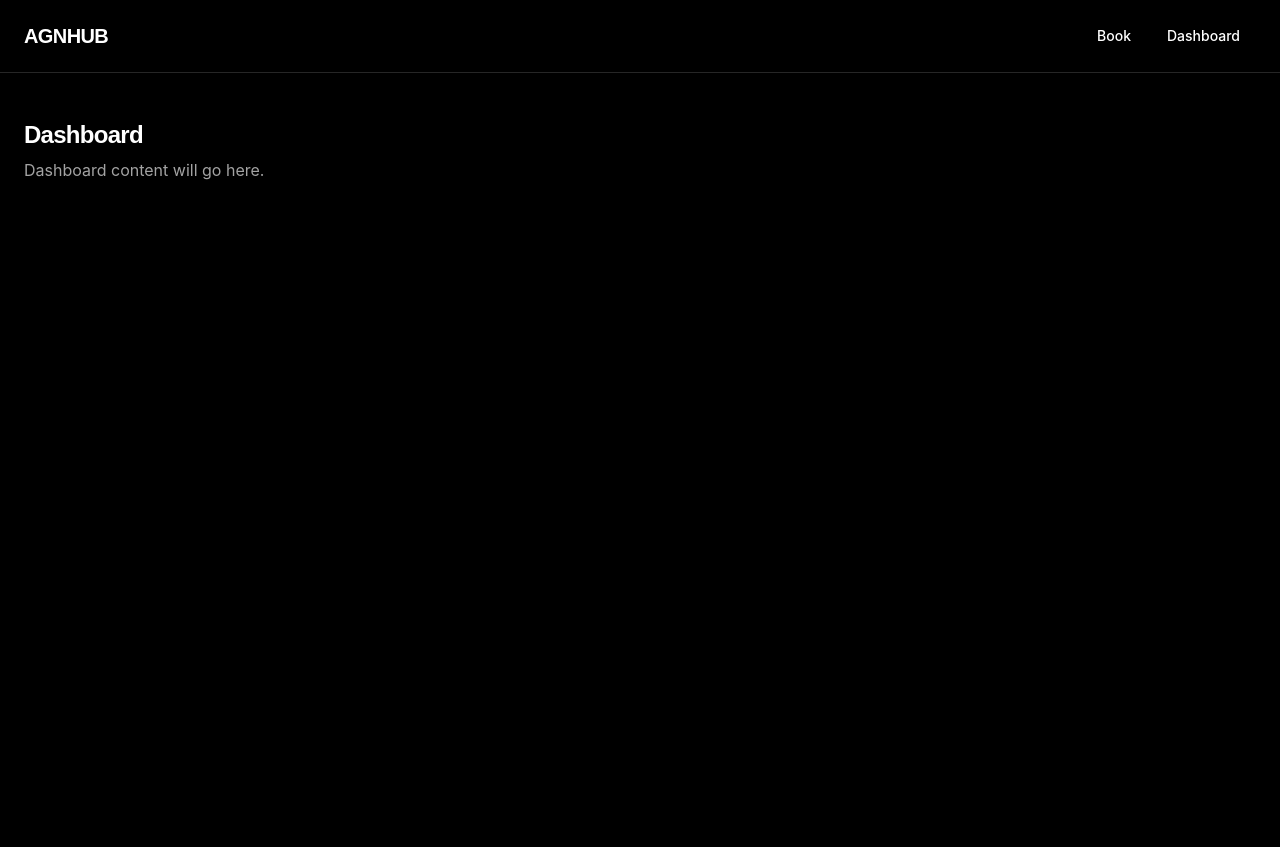
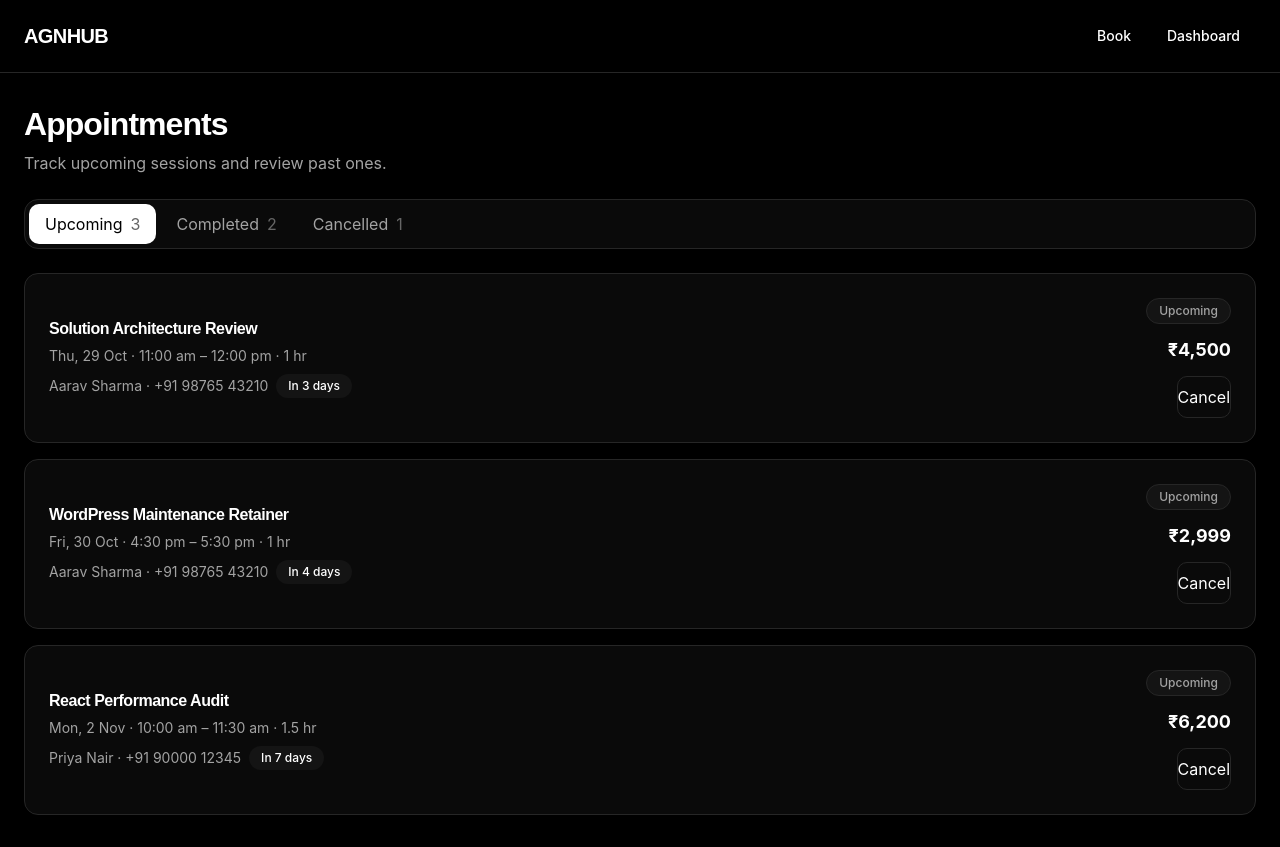
Before and after one commit to ankitbareth-dev/assessment-agn-hub, a React (Vite) app: page /dashboard in a window 1280 px wide. Before the commit the page ends 800 px from the top, so only its background shows below. Built offline with nearby package versions, Linux system fonts and the light colour scheme.

Commit message:
update dashboard with mock data

```diff
--- a/src/pages/Dashboard.tsx
+++ b/src/pages/Dashboard.tsx
@@ -1,10 +1,125 @@
+type Appointment = {
+  id: number;
+  title: string;
+  date: string;
+  time: string;
+  duration: string;
+  client: string;
+  phone: string;
+  inDays: string;
+  price: string;
+};
+
+const UPCOMING: Appointment[] = [
+  {
+    id: 1,
+    title: "Solution Architecture Review",
+    date: "Thu, 29 Oct",
+    time: "11:00 am – 12:00 pm",
+    duration: "1 hr",
+    client: "Aarav Sharma",
+    phone: "+91 98765 43210",
+    inDays: "In 3 days",
+    price: "₹4,500",
+  },
+  {
+    id: 2,
+    title: "WordPress Maintenance Retainer",
+    date: "Fri, 30 Oct",
+    time: "4:30 pm – 5:30 pm",
+    duration: "1 hr",
+    client: "Aarav Sharma",
+    phone: "+91 98765 43210",
+    inDays: "In 4 days",
+    price: "₹2,999",
+  },
+  {
+    id: 3,
+    title: "React Performance Audit",
+    date: "Mon, 2 Nov",
+    time: "10:00 am – 11:30 am",
+    duration: "1.5 hr",
+    client: "Priya Nair",
+    phone: "+91 90000 12345",
+    inDays: "In 7 days",
+    price: "₹6,200",
+  },
+];
+
+const TABS = [
+  { label: "Upcoming", count: 3, active: true },
+  { label: "Completed", count: 2, active: false },
+  { label: "Cancelled", count: 1, active: false },
+];
+
 export default function Dashboard() {
   return (
-    <main className="mx-auto max-w-(--container-width) px-(--space-6) py-(--space-12)">
-      <h1 className="text-2xl font-bold">Dashboard</h1>
+    <main className="mx-auto w-full max-w-(--container-width) px-(--space-6) py-(--space-8)">
+      <h1 className="text-[clamp(1.75rem,2.5vw,2.25rem)] font-extrabold">
+        Appointments
+      </h1>
       <p className="mt-(--space-2) text-(--color-text-secondary)">
-        Dashboard content will go here.
+        Track upcoming sessions and review past ones.
       </p>
+
+      <div className="mt-(--space-6) flex w-full items-center gap-(--space-1) overflow-x-auto rounded-lg border border-(--color-border) bg-(--color-surface) p-(--space-1) scrollbar-none [&::-webkit-scrollbar]:hidden">
+        {TABS.map((tab) => (
+          <button
+            key={tab.label}
+            type="button"
+            className={[
+              "flex shrink-0 items-center gap-(--space-2) whitespace-nowrap rounded-md px-(--space-4) py-(--space-2) text-sm font-medium [transition:var(--transition-fast)]",
+              tab.active
+                ? "bg-(--color-primary) text-(--color-primary-text)!"
+                : "text-(--color-text-secondary) hover:text-(--color-text)",
+            ].join(" ")}
+          >
+            {tab.label}
+            <span className="opacity-60">{tab.count}</span>
+          </button>
+        ))}
+      </div>
+
+      <div className="mt-(--space-6) flex flex-col gap-(--space-4)">
+        {UPCOMING.map((appt) => (
+          <article
+            key={appt.id}
+            className="flex flex-col gap-(--space-4) rounded-lg border border-(--color-border) bg-(--color-surface) p-(--space-6) [transition:var(--transition-fast)] hover:border-(--color-border-hover) sm:flex-row sm:items-center sm:justify-between"
+          >
+            <div className="flex flex-col gap-(--space-2)">
+              <h2 className="text-base font-semibold text-(--color-text)">
+                {appt.title}
+              </h2>
+              <p className="text-sm text-(--color-text-secondary)">
+                {appt.date} · {appt.time} · {appt.duration}
+              </p>
+              <div className="flex flex-wrap items-center gap-(--space-2)">
+                <p className="text-sm text-(--color-text-secondary)">
+                  {appt.client} · {appt.phone}
+                </p>
+                <span className="rounded-(--radius-full) bg-(--color-surface-hover) px-(--space-3) py-(--space-1) text-xs font-medium ext-(--color-text-secondary)">
+                  {appt.inDays}
+                </span>
+              </div>
+            </div>
+
+            <div className="flex flex-col items-start gap-(--space-3) sm:items-end">
+              <span className="rounded-(--radius-full) border border-(--color-border) bg-(--color-surface-hover) px-(--space-3) py-(--space-1) text-xs font-medium text-(--color-success)">
+                Upcoming
+              </span>
+              <p className="text-lg font-bold ext-(--color-text)">
+                {appt.price}
+              </p>
+              <button
+                type="button"
+                className="rounded-md border border-(--color-border) px-(--space-5) py-(--space-2) text-sm font-medium ext-(--color-text) [transition:var(--transition-fast)] hover:border-(--color-border-hover) hover:bg-(--color-surface-hover)"
+              >
+                Cancel
+              </button>
+            </div>
+          </article>
+        ))}
+      </div>
     </main>
   );
 }
```
